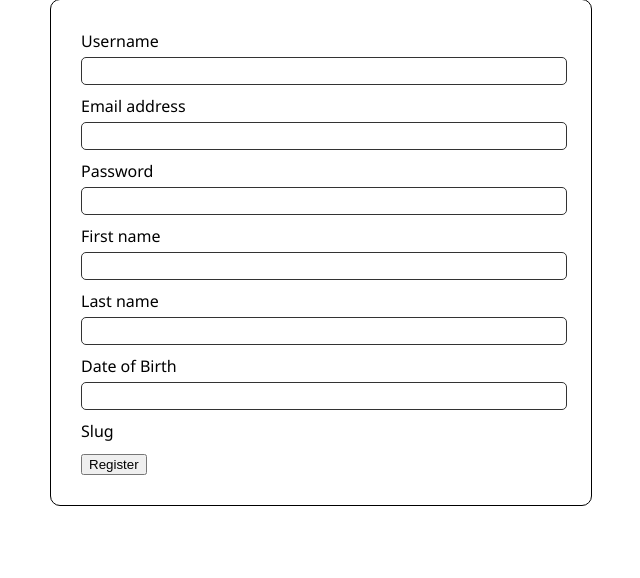
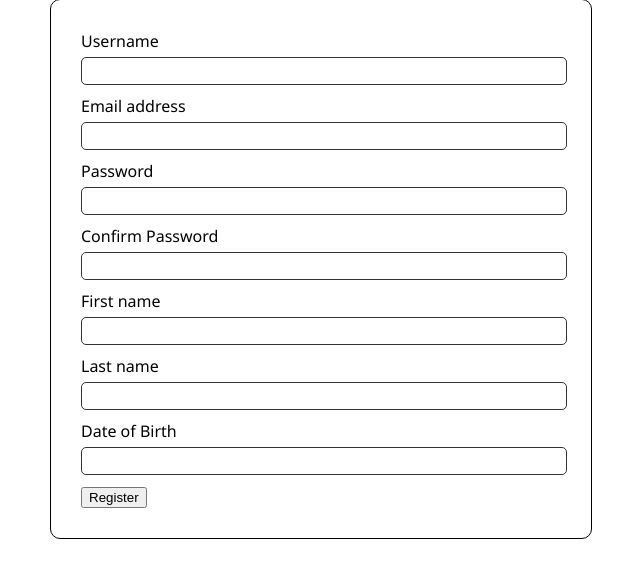
Before and after one commit to ahmxd675/CheeseBoard, a Django app: template templates/CheeseBoardSite/register.html in a window 1280 px wide. Shown: the part 150-728 px from the top of the page, without its empty margins (319-959 px from the left). Run offline with Django 3.2, Linux system fonts and the light colour scheme; the template is opened without the code that fills it: values that come from a table or form of the project are taken from there, others are empty; parts of the project's set-up code (start-up, migrations or seed data) failed here and were passed over.

Commit message:
Add confirm password to registration

```diff
--- a/CheeseBoardSite/forms.py
+++ b/CheeseBoardSite/forms.py
@@ -4,14 +4,24 @@ from django.contrib.auth.models import User
 from  CheeseBoardSite.models import Account, Cheese, Post
 
 class UserForm(forms.ModelForm):
+    passwordConfirm = forms.CharField(widget=forms.PasswordInput(), label='Confirm Password')
     password = forms.CharField(widget=forms.PasswordInput())
 
     class Meta:
         model = User
         fields = ('username', 'email', 'password', 'first_name', 'last_name',)
+    field_order = ['username', 'email', 'password', 'passwordConfirm', 'first_name', 'last_name',]
+
+    def clean(self):
+        cleaned_data = super(UserForm, self).clean()
+        password = cleaned_data.get('password')
+        passwordConfirm = cleaned_data.get('passwordConfirm')
+
+        if password != passwordConfirm:
+            raise forms.ValidationError("Passwords do not match.")
+        return cleaned_data
 
 class AccountForm(forms.ModelForm):
-    slug = forms.CharField(widget=forms.HiddenInput, required=False)
     dateOfBirth = forms.DateField(
         input_formats=['%d/%m/%Y'],
         widget=forms.DateInput(format='%d/%m/%Y'),
--- a/templates/CheeseBoardSite/form_base.html
+++ b/templates/CheeseBoardSite/form_base.html
@@ -9,6 +9,9 @@
         </title>
 
         <style>
+            .errorlist {
+                display: none;
+            }
             #centre {
                 display: flex;
                 justify-content: center;
@@ -59,9 +62,19 @@
                 color: red;
             }
         </style>
+
+        <script>
+            function displayError(){
+                try {
+                    alert(document.getElementsByClassName("errorlist nonfield").item(0).childNodes.item(0).firstChild.nodeValue);
+                } catch (e) {
+
+                }
+            }
+        </script>
     </head>
 
-    <body>
+    <body onload="displayError()">
         <div id="centre">
             <h1 id="title">
                 {% block page_title %}
--- a/templates/CheeseBoardSite/register.html
+++ b/templates/CheeseBoardSite/register.html
@@ -9,6 +9,7 @@
         <div class="form-container">
             <form id="user-form" method="post" action="{% url 'CheeseBoardSite:register' %}" enctype="multipart/form-data">
                 {% csrf_token %}
+                {{ user_form.non_field_errors }}
                 {% for field in user_form %}
                     <div class="form-row">
                         <label for="{{ field.id_for_label }}">{{ field.label }}</label>
```
